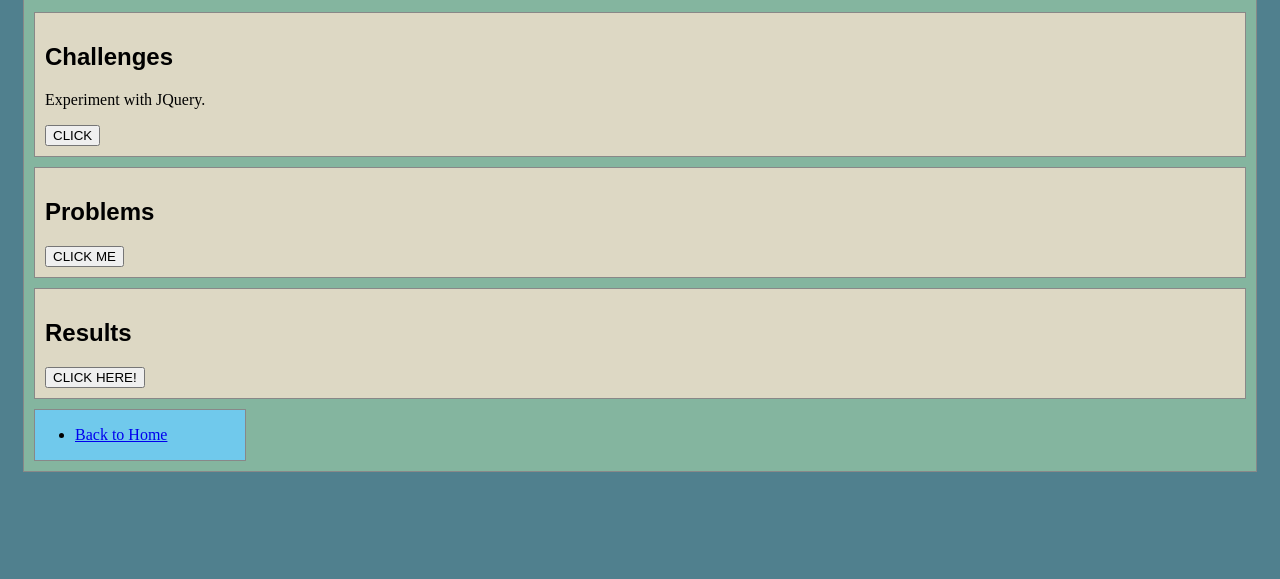
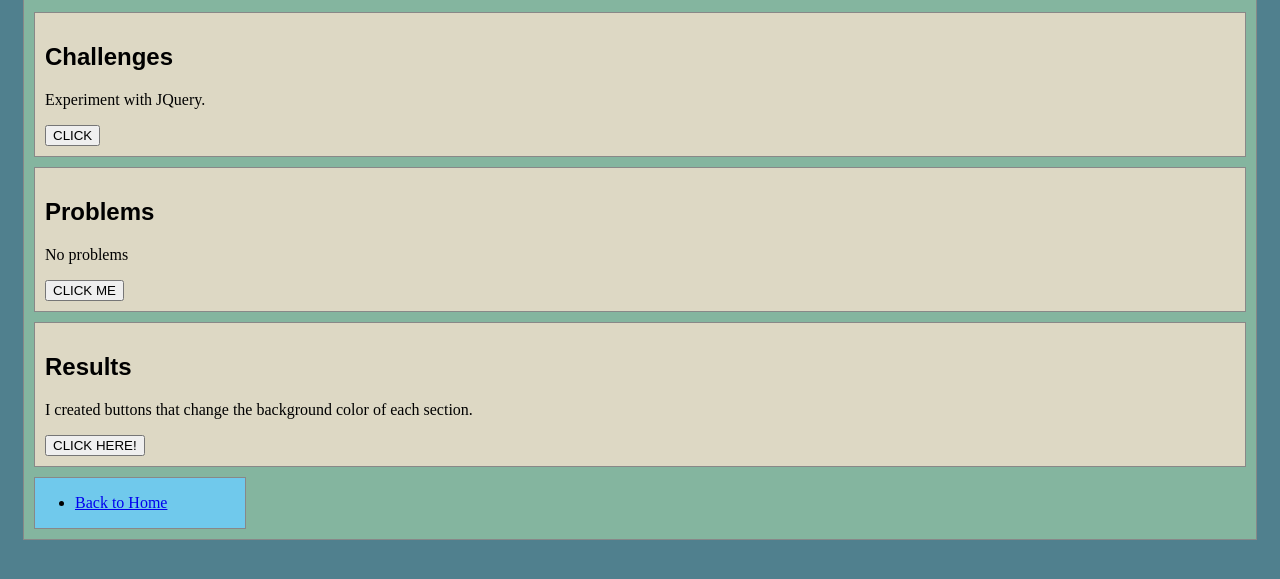
Before and after one commit to SuperBro1002/art101, a plain HTML site: page lab9/index.html in a window 1280 px wide. Shown: the part 125-704 px from the top of the page. Drawn offline with nearby package versions, Linux system fonts and the light colour scheme.

Commit message:
lab 9 again

```diff
--- a/lab9/index.html
+++ b/lab9/index.html
@@ -29,14 +29,14 @@
             <div class="minor-section">
                 <div id="Problems">
                     <h2>Problems</h2>
-                    <p></p>
+                    <p>No problems</p>
                 </div>
             </div>
 
             <div class="minor-section">
                 <div id="Results">
                     <h2>Results</h2>
-                    <p></p>
+                    <p>I created buttons that change the background color of each section.</p>
                 </div>
             </div>
 
```
Also changed, not shown: index.html (+1 -1 lines).
